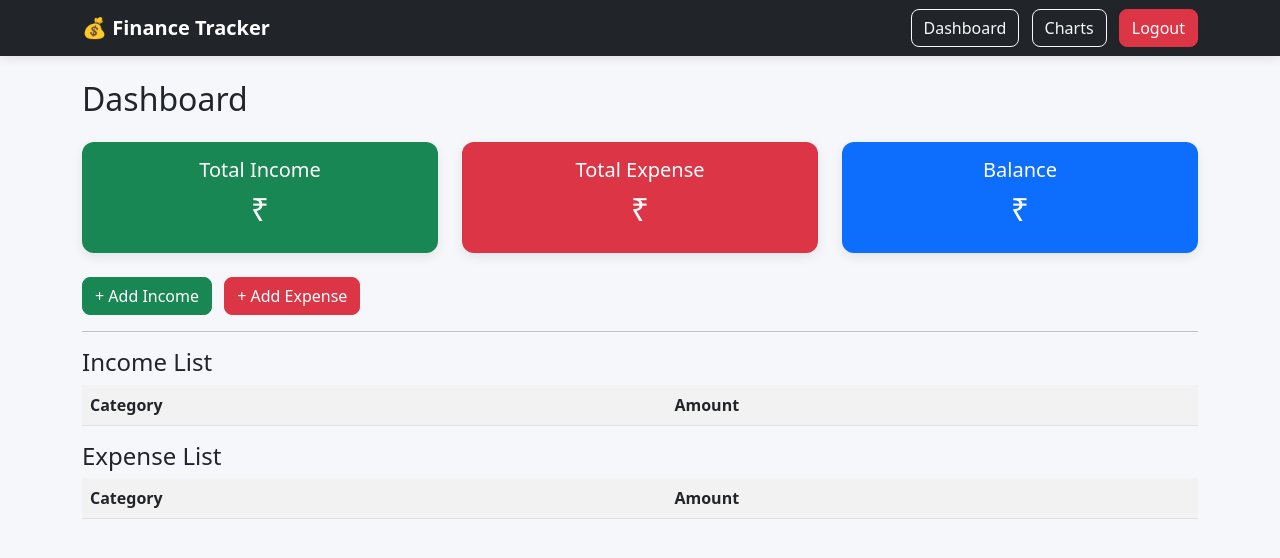
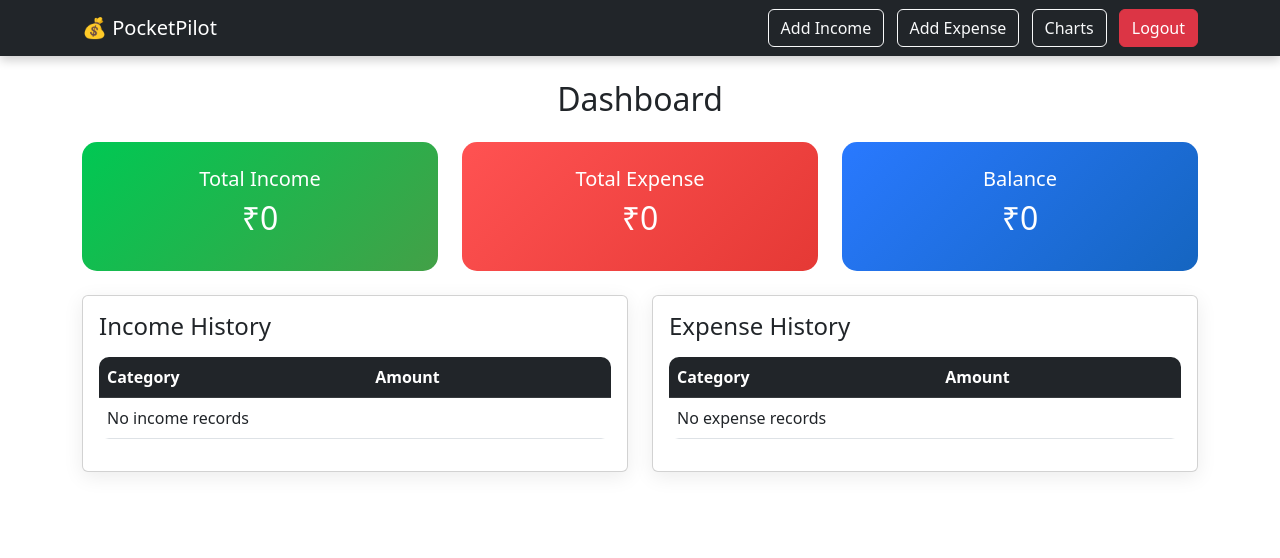
Before and after one commit to An-agh4/Personal_Finance_Tracker-django, a Django app: page /profile/ in a window 1280 px wide. Shown: the top 558 px of the page. Run offline with Django 5.2, Linux system fonts and the light colour scheme; a user stored in the database is signed in; data comes from the database, SQL or seed files in the repository; both versions use the stored data as it was after the commit; lists and menus that the app fills with data are empty.

Commit message:
Added category system, charts visualization and bug fixes

```diff
--- a/finance_tracker/settings.py
+++ b/finance_tracker/settings.py
@@ -117,3 +117,6 @@ USE_TZ = True
 # https://docs.djangoproject.com/en/6.0/howto/static-files/
 
 STATIC_URL = 'static/'
+STATICFILES_DIRS = [
+     BASE_DIR / "static",
+]
--- /dev/null
+++ b/static/css/style.css
@@ -0,0 +1,58 @@
+body{
+    background:red;
+    font-family: 'Segoe UI', Tahoma, Geneva, Verdana, sans-serif;
+    }
+
+    h2,h3,h4{
+    font-weight:600;
+    }
+
+    .card{
+    border:none;
+    border-radius:15px;
+    box-shadow:0 5px 20px rgba(0,0,0,0.08);
+    }
+
+    .dashboard-card{
+    padding:25px;
+    border-radius:15px;
+    color:white;
+    text-align:center;
+    }
+
+    .income-card{
+    background:linear-gradient(135deg,#00c853,#43a047);
+    }
+
+    .expense-card{
+    background:linear-gradient(135deg,#ff5252,#e53935);
+    }
+
+    .balance-card{
+    background:linear-gradient(135deg,#2979ff,#1565c0);
+    }
+
+    form{
+    background:white;
+    padding:30px;
+    border-radius:15px;
+    box-shadow:0 5px 20px rgba(0,0,0,0.08);
+    }
+
+    table{
+    background:white;
+    border-radius:10px;
+    overflow:hidden;
+    }
+
+    .btn{
+    border-radius:8px;
+    }
+
+    .navbar{
+    box-shadow:0 4px 10px rgba(0,0,0,0.2);
+    }
+
+    canvas{
+    max-height:350px;
+    }
--- a/tracker/templates/base.html
+++ b/tracker/templates/base.html
@@ -1,32 +1,15 @@
+
+{% load static %}
 <!DOCTYPE html>
 <html>
 
 <head>
-    <title>Finance Tracker</title>
 
-    <link href="https://cdn.jsdelivr.net/npm/bootstrap@5.3.0/dist/css/bootstrap.min.css" rel="stylesheet">
+<title>PocketPilot</title>
 
-    <style>
+<link rel="stylesheet" href="{% static 'css/style.css' %}">
 
-        body{
-            background:#f5f7fb;
-        }
-
-        .navbar{
-            box-shadow:0 2px 10px rgba(0,0,0,0.1);
-        }
-
-        .card{
-            border:none;
-            border-radius:12px;
-            box-shadow:0 4px 12px rgba(0,0,0,0.08);
-        }
-
-        .btn{
-            border-radius:8px;
-        }
-
-    </style>
+<link href="https://cdn.jsdelivr.net/npm/bootstrap@5.3.0/dist/css/bootstrap.min.css" rel="stylesheet">
 
 </head>
 
@@ -36,33 +19,23 @@
 
 <div class="container">
 
-<a class="navbar-brand fw-bold" href="/">💰 Finance Tracker</a>
+<a class="navbar-brand" href="/profile">💰 PocketPilot</a>
 
 <div>
 
-{% if user.is_authenticated %}
+<a class="btn btn-outline-light me-2" href="/income">Add Income</a>
 
-<a class="btn btn-outline-light me-2" href="/profile">Dashboard</a>
+<a class="btn btn-outline-light me-2" href="/expense">Add Expense</a>
+
 <a class="btn btn-outline-light me-2" href="/charts">Charts</a>
 
-<form action="/logout/" method="post" style="display:inline;">
-{% csrf_token %}
-<button class="btn btn-danger">Logout</button>
-</form>
-
-{% else %}
-
-<a class="btn btn-success me-2" href="/login">Login</a>
-<a class="btn btn-primary" href="/signup">Signup</a>
-
-{% endif %}
+<a class="btn btn-danger" href="/logout">Logout</a>
 
 </div>
 
 </div>
 
 </nav>
-
 
 <div class="container mt-4">
 
@@ -73,4 +46,5 @@
 </div>
 
 </body>
+
 </html>
--- a/tracker/templates/profile.html
+++ b/tracker/templates/profile.html
@@ -2,26 +2,26 @@
 
 {% block content %}
 
-<h2 class="mb-4">Dashboard</h2>
+<h2 class="mb-4 text-center">Dashboard</h2>
 
-<div class="row">
+<div class="row mb-4">
 
 <div class="col-md-4">
-<div class="card p-3 text-center bg-success text-white">
+<div class="dashboard-card income-card">
 <h5>Total Income</h5>
 <h2>₹{{ total_income }}</h2>
 </div>
 </div>
 
 <div class="col-md-4">
-<div class="card p-3 text-center bg-danger text-white">
+<div class="dashboard-card expense-card">
 <h5>Total Expense</h5>
 <h2>₹{{ total_expense }}</h2>
 </div>
 </div>
 
 <div class="col-md-4">
-<div class="card p-3 text-center bg-primary text-white">
+<div class="dashboard-card balance-card">
 <h5>Balance</h5>
 <h2>₹{{ balance }}</h2>
 </div>
@@ -29,21 +29,29 @@
 
 </div>
 
-<br>
 
-<a class="btn btn-success me-2" href="/income">+ Add Income</a>
-<a class="btn btn-danger" href="/expense">+ Add Expense</a>
+<div class="row">
 
-<hr>
+<!-- Income Table -->
 
-<h4>Income List</h4>
+<div class="col-md-6">
 
-<table class="table table-striped">
+<div class="card p-3">
+
+<h4 class="mb-3">Income History</h4>
+
+<table class="table table-hover">
+
+<thead class="table-dark">
 
 <tr>
 <th>Category</th>
 <th>Amount</th>
 </tr>
+
+</thead>
+
+<tbody>
 
 {% for i in income %}
 
@@ -52,19 +60,44 @@
 <td>₹{{ i.amount }}</td>
 </tr>
 
+{% empty %}
+
+<tr>
+<td colspan="2">No income records</td>
+</tr>
+
 {% endfor %}
+
+</tbody>
 
 </table>
 
+</div>
 
-<h4>Expense List</h4>
+</div>
 
-<table class="table table-striped">
+
+
+<!-- Expense Table -->
+
+<div class="col-md-6">
+
+<div class="card p-3">
+
+<h4 class="mb-3">Expense History</h4>
+
+<table class="table table-hover">
+
+<thead class="table-dark">
 
 <tr>
 <th>Category</th>
 <th>Amount</th>
 </tr>
+
+</thead>
+
+<tbody>
 
 {% for e in expense %}
 
@@ -73,8 +106,22 @@
 <td>₹{{ e.amount }}</td>
 </tr>
 
+{% empty %}
+
+<tr>
+<td colspan="2">No expense records</td>
+</tr>
+
 {% endfor %}
+
+</tbody>
 
 </table>
 
+</div>
+
+</div>
+
+</div>
+
 {% endblock %}
--- a/tracker/views.py
+++ b/tracker/views.py
@@ -3,6 +3,7 @@ from django.contrib.auth.forms import UserCreationForm
 from django.contrib.auth.decorators import login_required
 from .models import Income, Expense, Category
 from .forms import IncomeForm, ExpenseForm
+from django.db.models import Sum
 
 
 def home(request):
@@ -23,63 +24,89 @@ def signup(request):
 
 @login_required
 def profile(request):
-    income = Income.objects.filter(user=request.user)
-    expense = Expense.objects.filter(user=request.user)
 
-    return render(request, "profile.html", {
-        "income": income,
-        "expense": expense
-    })
+    incomes = Income.objects.filter(user=request.user)
+    expenses = Expense.objects.filter(user=request.user)
+
+    total_income = incomes.aggregate(Sum('amount'))['amount__sum'] or 0
+    total_expense = expenses.aggregate(Sum('amount'))['amount__sum'] or 0
+
+    balance = total_income - total_expense
+
+    context = {
+        'income': incomes,
+        'expense': expenses,
+        'total_income': total_income,
+        'total_expense': total_expense,
+        'balance': balance
+    }
+
+    return render(request, 'profile.html', context)
 
 
 @login_required
 def add_income(request):
 
+    categories = Category.objects.filter(type='income')
+
     if request.method == "POST":
-        form = IncomeForm(request.POST)
 
-        if form.is_valid():
-            income = form.save(commit=False)
-            income.user = request.user
-            income.save()
-            return redirect("profile")
+        amount = request.POST['amount']
+        category_id = request.POST['category']
 
-    else:
-        form = IncomeForm()
+        category = Category.objects.get(id=category_id)
 
-    return render(request, "income.html", {"form": form})
+        Income.objects.create(
+            user=request.user,
+            amount=amount,
+            category=category
+        )
 
+        return redirect('profile')
+
+    return render(request, "income.html", {"categories": categories})
 
 @login_required
 def add_expense(request):
 
+    categories = Category.objects.filter(type='expense')
+
     if request.method == "POST":
-        form = ExpenseForm(request.POST)
 
-        if form.is_valid():
-            expense = form.save(commit=False)
-            expense.user = request.user
-            expense.save()
-            return redirect("profile")
+        amount = request.POST['amount']
+        category_id = request.POST['category']
 
-    else:
-        form = ExpenseForm()
+        category = Category.objects.get(id=category_id)
 
-    return render(request, "expense.html", {"form": form})
+        Expense.objects.create(
+            user=request.user,
+            amount=amount,
+            category=category
+        )
+
+        return redirect('profile')
+
+    return render(request, "expense.html", {"categories": categories})
 
 @login_required
 def charts(request):
 
     expenses = Expense.objects.filter(user=request.user)
 
+    data = (
+        expenses
+        .values('category__name')
+        .annotate(total=Sum('amount'))
+    )
+
     labels = []
-    data = []
+    values = []
 
-    for exp in expenses:
-        labels.append(exp.category.name)
-        data.append(exp.amount)
+    for item in data:
+        labels.append(item['category__name'])
+        values.append(item['total'])
 
     return render(request, "charts.html", {
         "labels": labels,
-        "data": data
+        "data": values
     })
```
Also changed, not shown: tracker/models.py (+7 -0 lines), tracker/templates/charts.html (+117 -17 lines), tracker/templates/expense.html (+29 -9 lines), tracker/templates/income.html (+29 -9 lines), db.sqlite3, tracker/migrations/0001_initial.py, tracker/migrations/0002_alter_expense_date_alter_income_date.py (deleted).
